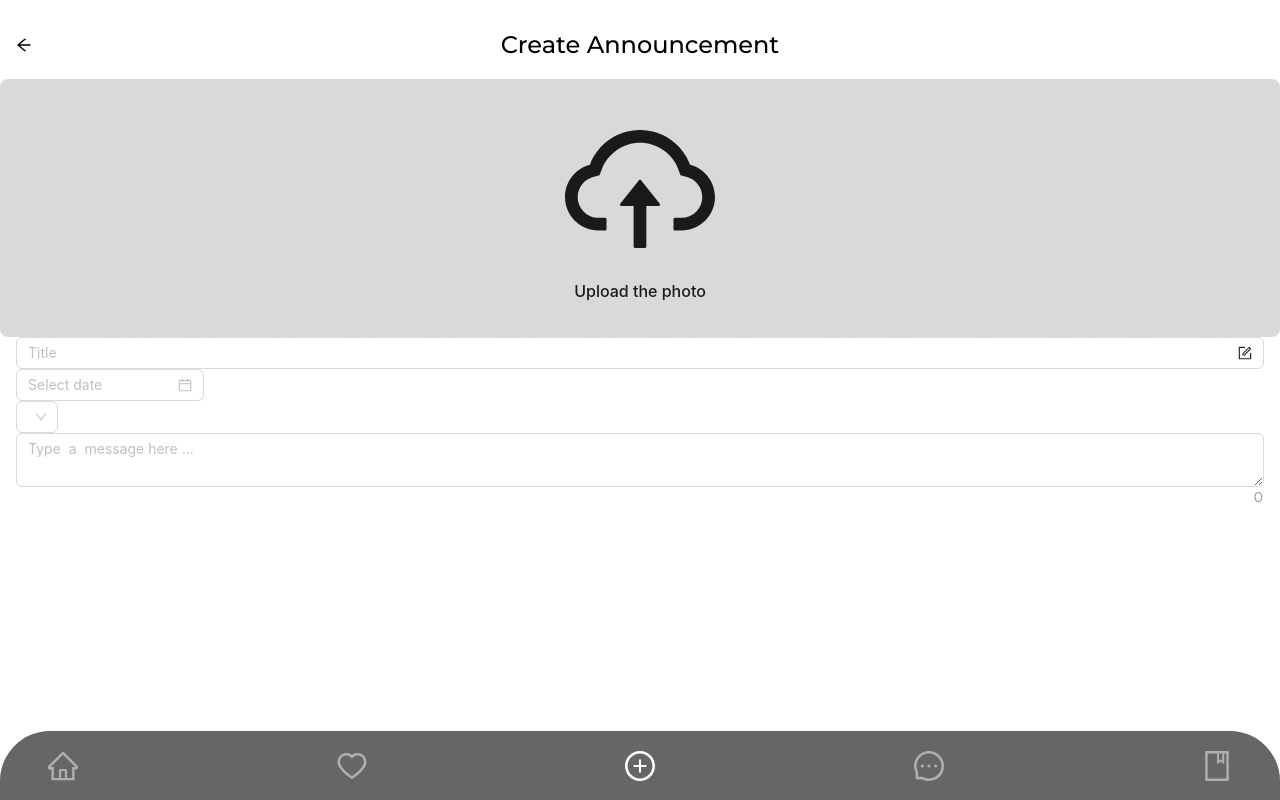
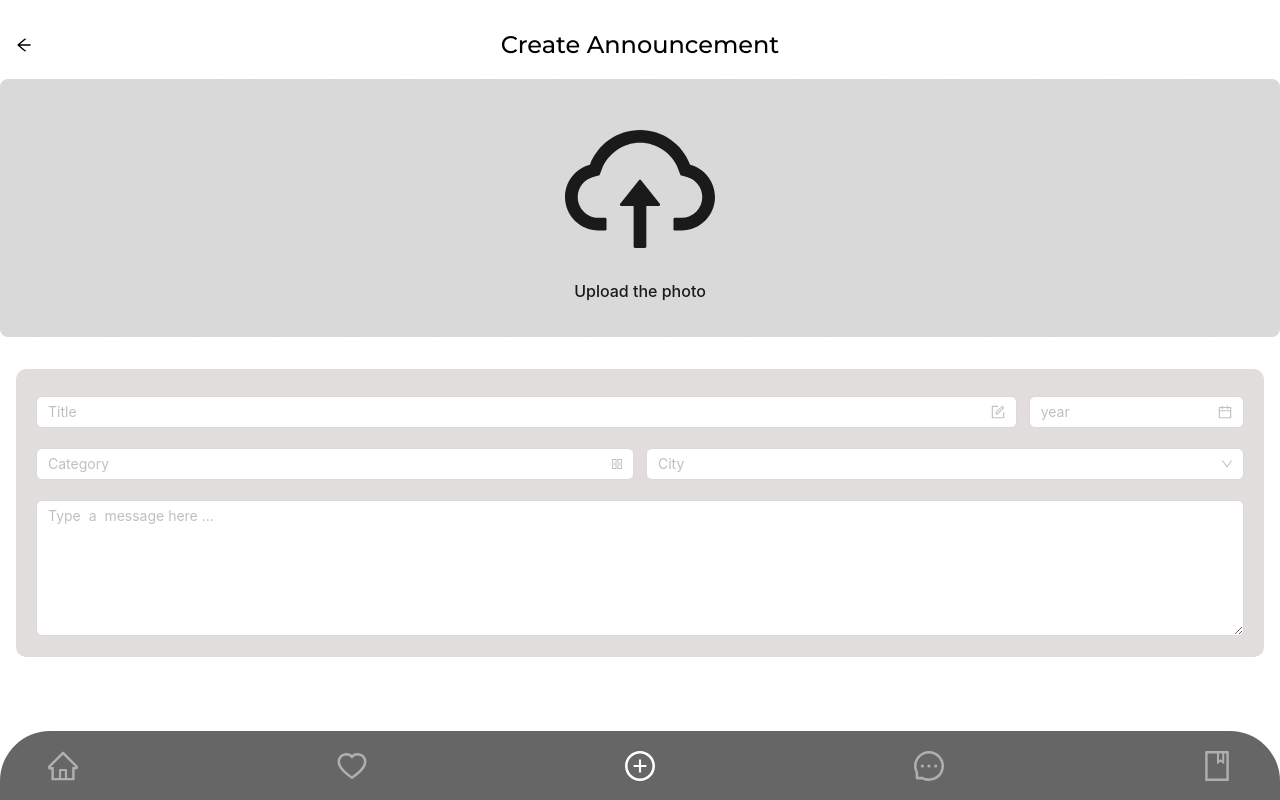
Before and after one commit to bari-bir/book-crossing, a React (Vite) app: page /create-annoucement in a window 1280 px wide. Built offline with nearby package versions, Linux system fonts and the light colour scheme.

Commit message:
feat(CreateAnnoucement): done page

```diff
--- a/src/assets/styles/pages/createAnnoucement.scss
+++ b/src/assets/styles/pages/createAnnoucement.scss
@@ -15,4 +15,20 @@
             padding-bottom: 5px;
         }
     }
+
+    .info {
+        margin-top: 32px;
+        padding: 27px 20px 21px 20px;
+        background-color: #e2dddd;
+        border-radius: 10px;
+        display: flex;
+        flex-direction: column;
+        gap: 20px;
+
+        .info-wrapper {
+            display: flex;
+            align-items: center;
+            gap: 12px;
+        }
+    }
 }
--- a/src/pages/CreateAnnouncement.tsx
+++ b/src/pages/CreateAnnouncement.tsx
@@ -1,4 +1,4 @@
-import { CloudUploadOutlined, FormOutlined } from "@ant-design/icons"
+import { AppstoreOutlined, CloudUploadOutlined, FormOutlined } from "@ant-design/icons"
 import { Header } from "../components/Header"
 import { Input, Upload, UploadProps, DatePicker, Select } from "antd"
 import "../assets/styles/pages/createAnnoucement.scss"
@@ -9,7 +9,7 @@ const { Option } = Select
 const { TextArea } = Input
 
 export const CreateAnnouncement = () => {
-    const [category, setCategory] = useState<string>("")
+    const [category, setCategory] = useState<string | null>()
     const draggerProps: UploadProps = {
         name: "pngurls",
         accept: "images/*",
@@ -39,16 +39,19 @@ export const CreateAnnouncement = () => {
 
             <div className="info container">
                 <div className="info-wrapper">
-                    <Input type="text" placeholder="Title" suffix={<FormOutlined />} />
-                    <DatePicker type="year" onChange={(value) => console.log(value)} />
+                    <Input style={{ flex: 5 }} type="text" placeholder="Title" suffix={<FormOutlined style={{ color: "#BFBFBF" }} />} />
+                    <DatePicker style={{ flex: 1 }} type="year" placeholder="year" onChange={(value) => console.log(value)} />
                 </div>
                 <div className="info-wrapper">
-                    <Select value={category} onChange={setCategory}>
+                    <Select style={{ flex: 1 }} placeholder="Category" value={category} onChange={setCategory} suffixIcon={<AppstoreOutlined style={{ color: "#BFBFBF" }} />}>
+                        <Option value="classic">Classic</Option>
+                    </Select>
+                    <Select style={{ flex: 1 }} placeholder="City" value={category} onChange={setCategory}>
                         <Option value="classic">Classic</Option>
                     </Select>
                 </div>
 
-                <TextArea showCount placeholder="Type  a  message here ..."></TextArea>
+                <TextArea placeholder="Type  a  message here ..." style={{ height: 136 }}></TextArea>
             </div>
         </div>
     )
```
Also changed, not shown: src/utils/http.ts (added).
